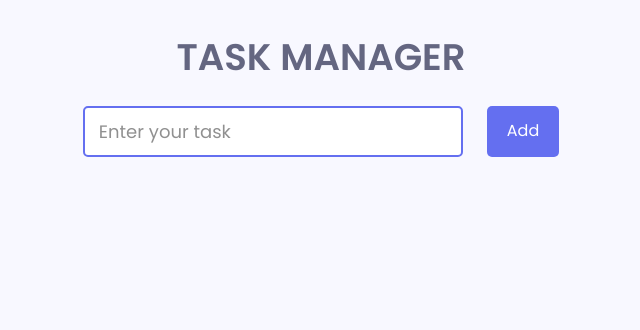
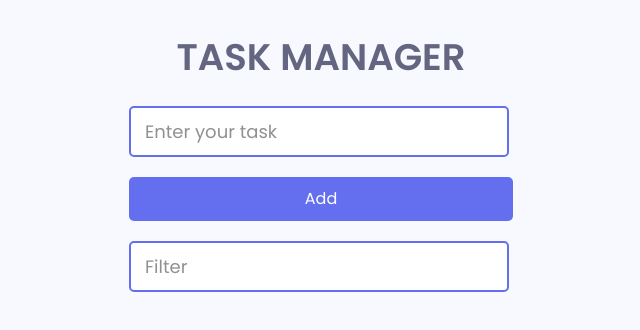
Before and after one commit to builtbysuraj/task-manager, a React (Vite) app: page / in a window 1280 px wide. Shown: the top 330 px of the page, without its empty margins (319-959 px from the left). Built offline with nearby package versions, Linux system fonts and the light colour scheme.

Commit message:
Add filter in tasks, create global color file

```diff
--- a/src/App.tsx
+++ b/src/App.tsx
@@ -3,7 +3,7 @@ import { ChangeEvent, MouseEvent, useState } from "react"
 import Task from "./components/Task"
 import { Button } from "./styles/Button.style"
 import { Global } from "./styles/Global.style"
-import { Input } from "./styles/Input.style"
+import { FilterInput, Input } from "./styles/Input.style"
 import { Container, Form, Header } from "./styles/Main.style"
 
 // define type for a task object
@@ -21,6 +21,9 @@ export default function App() {
 
   // state to handle the input change
   const [inputValue, setInputValue] = useState<string>("")
+
+  // state to get the filter input
+  const [filterInput, setFilterInput] = useState<string>("")
 
   const handleInput = (e: InputChangeEvent) => {
     setInputValue(e.target.value)
@@ -55,6 +58,11 @@ export default function App() {
     )
   }
 
+  // filter the task array based on the filterInput
+  const filteredTask: Task[] = tasks.filter((task) =>
+    task.taskName.toLowerCase().includes(filterInput.toLocaleLowerCase())
+  )
+
   return (
     <Container>
       <Global />
@@ -69,16 +77,24 @@ export default function App() {
           autoComplete="off"
           onChange={(e) => handleInput(e)}
           value={inputValue}
-          autoFocus
         />
+
         <Button onClick={(e) => addTask(e)} type="submit">
           Add
         </Button>
+
+        <FilterInput
+          type="text"
+          placeholder="Filter"
+          spellCheck="false"
+          autoComplete="off"
+          onChange={(e) => setFilterInput(e.target.value)}
+        />
       </Form>
 
       {/* display tasks */}
       <section>
-        {tasks.map((task) => (
+        {filteredTask.map((task) => (
           <Task
             key={task.id}
             task={task}
--- a/src/components/Task.tsx
+++ b/src/components/Task.tsx
@@ -9,6 +9,7 @@ type Task = {
   taskName: string
 }
 
+// define type of props
 type Props = {
   task: Task
   deleteTask: (taskId: number) => void
@@ -19,10 +20,12 @@ export default function Task({ task, deleteTask, updateTask }: Props) {
   const [isEditing, setIsEditing] = useState<boolean>(false)
   const [newTaskName, setNewTaskName] = useState<string>(task.taskName)
 
+  // change state on click of edit button
   const handleEdit = () => {
     setIsEditing(true)
   }
 
+  // update the task on click of save button
   const handleSave = () => {
     updateTask(task.id, newTaskName)
     setIsEditing(false)
@@ -43,7 +46,7 @@ export default function Task({ task, deleteTask, updateTask }: Props) {
         <span> {task.taskName} </span>
       )}
       <ButtonWrapper>
-        <ButtonSecondary onClick={() => deleteTask(task.id)}>
+        <ButtonSecondary del="true" onClick={() => deleteTask(task.id)}>
           delete
         </ButtonSecondary>
 
--- a/src/styles/Button.style.ts
+++ b/src/styles/Button.style.ts
@@ -1,4 +1,9 @@
 import { styled } from "styled-components"
+import { delBtn, primaryColor } from "./Colors.style"
+
+type ButtonSecondaryProps = {
+  del?: string
+}
 
 export const Button = styled.button`
   padding: 10px 20px;
@@ -6,7 +11,7 @@ export const Button = styled.button`
   cursor: pointer;
   transition: all 0.3s;
   border: none;
-  background-color: #646ff0;
+  background-color: ${primaryColor};
   color: white;
   font-size: 1.6rem;
   &:active {
@@ -14,7 +19,7 @@ export const Button = styled.button`
   }
 `
 
-export const ButtonSecondary = styled.button`
+export const ButtonSecondary = styled.button<ButtonSecondaryProps>`
   padding: 8px 10px;
   margin: 0 1rem;
   border-radius: 5px;
@@ -23,7 +28,7 @@ export const ButtonSecondary = styled.button`
   justify-self: flex-end;
   border: none;
   text-align: right;
-  background-color: #646ff0;
+  background-color: ${(props) => (props.del ? `${delBtn}` : `${primaryColor}`)};
   color: white;
   font-size: 1.4rem;
   &:active {
--- /dev/null
+++ b/src/styles/Colors.style.ts
@@ -0,0 +1,5 @@
+export const primaryColor = "#646ff0"
+export const headerColor = " #646681"
+export const bgColor = "#f8f8ff"
+export const delBtn = "#ff0000"
+export const bgTask = "#ecedf6"
--- a/src/styles/Global.style.ts
+++ b/src/styles/Global.style.ts
@@ -1,4 +1,5 @@
 import { createGlobalStyle } from "styled-components"
+import { bgColor } from "./Colors.style"
 
 export const Global = createGlobalStyle`
   *{
@@ -12,7 +13,7 @@ export const Global = createGlobalStyle`
  }
  body{
   font-size: 1.6rem;
-  background-color: #F8F8FF;
+  background-color: ${bgColor};
   line-height: 1.5;
   -webkit-font-smoothing: antialiased;
  }
--- a/src/styles/Input.style.ts
+++ b/src/styles/Input.style.ts
@@ -1,13 +1,26 @@
 import styled from "styled-components"
+import { primaryColor } from "./Colors.style"
 
 export const Input = styled.input`
   padding: 10px 14px;
   border-radius: 5px;
   outline: none;
-  border: 2px solid #646ff0;
+  border: 2px solid ${primaryColor};
   margin-right: 4px;
   font-size: 1.8rem;
-  &::placeholder{
+  &::placeholder {
     opacity: 0.8;
   }
 `
+
+export const FilterInput = styled.input`
+  padding: 10px 14px;
+  border-radius: 5px;
+  outline: none;
+  border: 2px solid ${primaryColor};
+  margin-right: 4px;
+  font-size: 1.8rem;
+  &::placeholder {
+    opacity: 0.8;
+  }
+`
--- a/src/styles/Main.style.ts
+++ b/src/styles/Main.style.ts
@@ -1,4 +1,5 @@
 import styled from "styled-components"
+import { headerColor } from "./Colors.style"
 
 export const Container = styled.div`
   display: grid;
@@ -9,7 +10,7 @@ export const Container = styled.div`
 export const Header = styled.h1`
   text-transform: uppercase;
   text-align: center;
-  color: #646681;
+  color: ${headerColor};
   font-weight: 700;
   font-size: 3.7rem;
   margin-bottom: 2rem;
@@ -17,5 +18,6 @@ export const Header = styled.h1`
 
 export const Form = styled.form`
   display: flex;
+  flex-direction: column;
   gap: 2rem;
 `
--- a/src/styles/Task.style.ts
+++ b/src/styles/Task.style.ts
@@ -1,4 +1,5 @@
 import { styled } from "styled-components"
+import { bgTask } from "./Colors.style"
 
 export const TaskWrapper = styled.section`
   display: flex;
@@ -7,5 +8,5 @@ export const TaskWrapper = styled.section`
   border-radius: 5px;
   padding: 1rem;
   margin: 2rem 0;
-  background-color: #ecedf6;
+  background-color: ${bgTask};
 `
```
